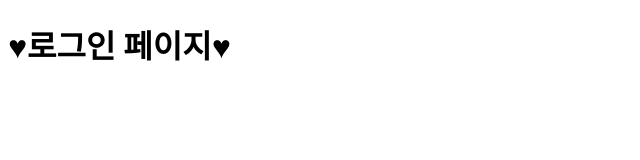
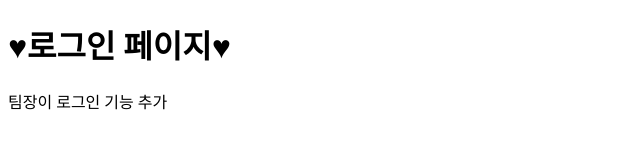
Before and after one commit to yuriyuri01/TEAM_B, a plain HTML site: page login.html in a window 1280 px wide. Shown: the whole page, without its empty margins (0-640 px from the left). Drawn offline with Linux system fonts and the light colour scheme.

Commit message:
팀장이 로그인 기능 추가

```diff
--- a/login.html
+++ b/login.html
@@ -7,5 +7,6 @@
   </head>
   <body>
     <h1>♥로그인 페이지♥</h1>
+    <p>팀장이 로그인 기능 추가</p>
   </body>
 </html>
```
